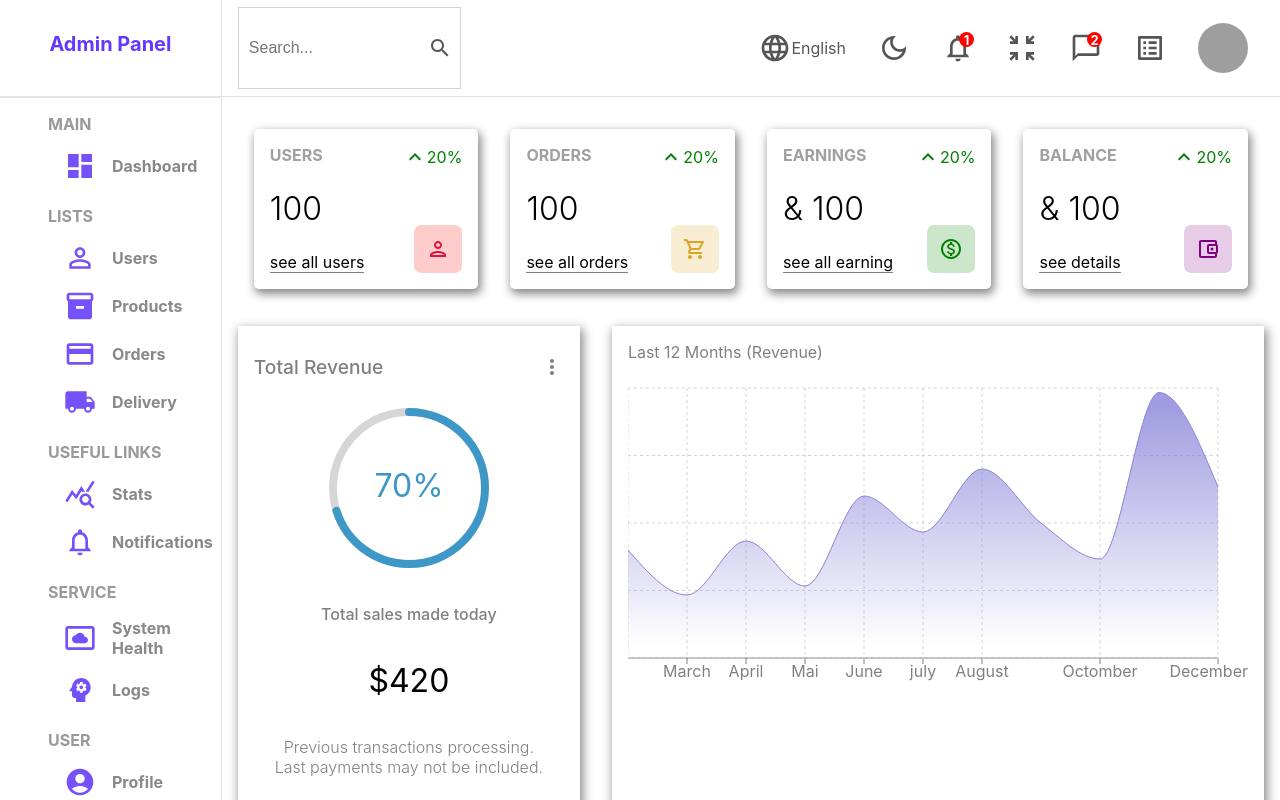
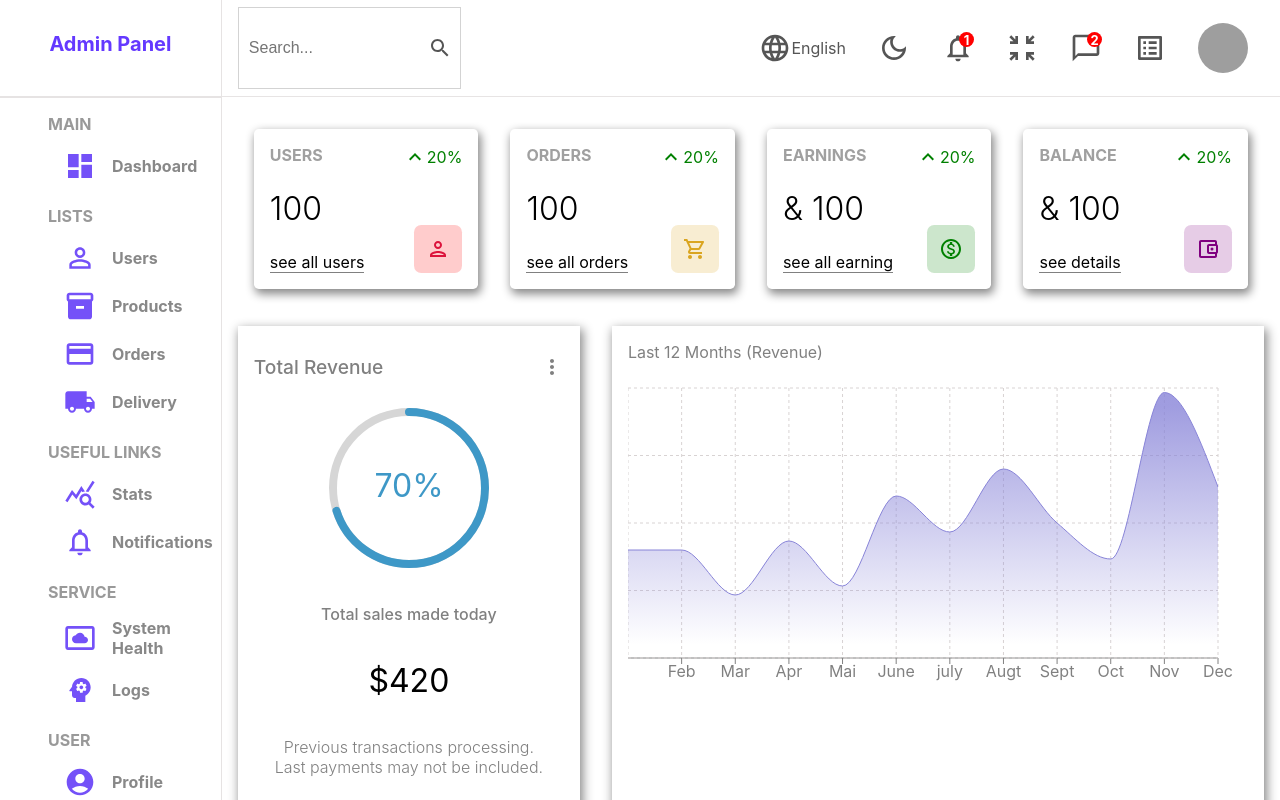
Before and after one commit to KristinaChausheva/react-admin-panel, a React (Create React App) app: page / in a window 1280 px wide. Shown: the top 800 px of the page. Built offline with nearby package versions, Linux system fonts and the light colour scheme; grey boxes are pictures that could not be loaded.

Commit message:
fixing some visual bugs

```diff
--- a/src/components/chart/Chart.jsx
+++ b/src/components/chart/Chart.jsx
@@ -10,32 +10,18 @@ import {
 } from "recharts"
 
 const data = [
-  { name: "January", Total: 1200 },
-  { name: "March", Total: 700 },
-  { name: "April", Total: 1300 },
+  { name: "Jan", Total: 1200 },
+  { name: "Feb", Total: 1200 },
+  { name: "Mar", Total: 700 },
+  { name: "Apr", Total: 1300 },
   { name: "Mai", Total: 800 },
   { name: "June", Total: 1800 },
   { name: "july", Total: 1400 },
-  {
-    name: "August",
-    Total: 2100,
-  },
-  {
-    name: "September",
-    Total: 1500,
-  },
-  {
-    name: "Octomber",
-    Total: 1100,
-  },
-  {
-    name: "November",
-    Total: 2950,
-  },
-  {
-    name: "December",
-    Total: 1900,
-  },
+  { name: "Augt", Total: 2100 },
+  { name: "Sept", Total: 1500 },
+  { name: "Oct", Total: 1100 },
+  { name: "Nov", Total: 2950 },
+  { name: "Dec", Total: 1900 },
 ]
 
 function Chart() {
--- a/src/components/table/TableList.jsx
+++ b/src/components/table/TableList.jsx
@@ -53,7 +53,7 @@ function TableList() {
   ]
   return (
     <TableContainer component={Paper} className="table">
-      <Table sx={{ minWidth: 650 }} aria-label="simple table">
+      <Table sx={{ minWidth: 0 }} aria-label="simple table">
         <TableHead>
           <TableRow>
             <TableCell className="tabelCell">Tracking ID</TableCell>
@@ -69,7 +69,7 @@ function TableList() {
           {rows.map((row) => (
             <TableRow key={row.id}>
               <TableCell className="tabelCell">{row.id}</TableCell>
-              <div className="cellWrapper">
+              <div className="cellWrapper ">
                 <img src={row.img} alt="" className="image" />
                 {row.product}
               </div>
--- a/src/components/table/tableList.scss
+++ b/src/components/table/tableList.scss
@@ -14,7 +14,7 @@
 
   .status {
     padding: 1em;
-    border-radius: 5px;
+    border-radius: 0.3em;
 
     &.Approved {
       color: green;
--- a/src/pages/list/list.scss
+++ b/src/pages/list/list.scss
@@ -1,6 +1,6 @@
 .list {
   display: flex;
-  width: 100%;
+  width: 100vw;
 
   .listContainer {
     flex: 6;
```
